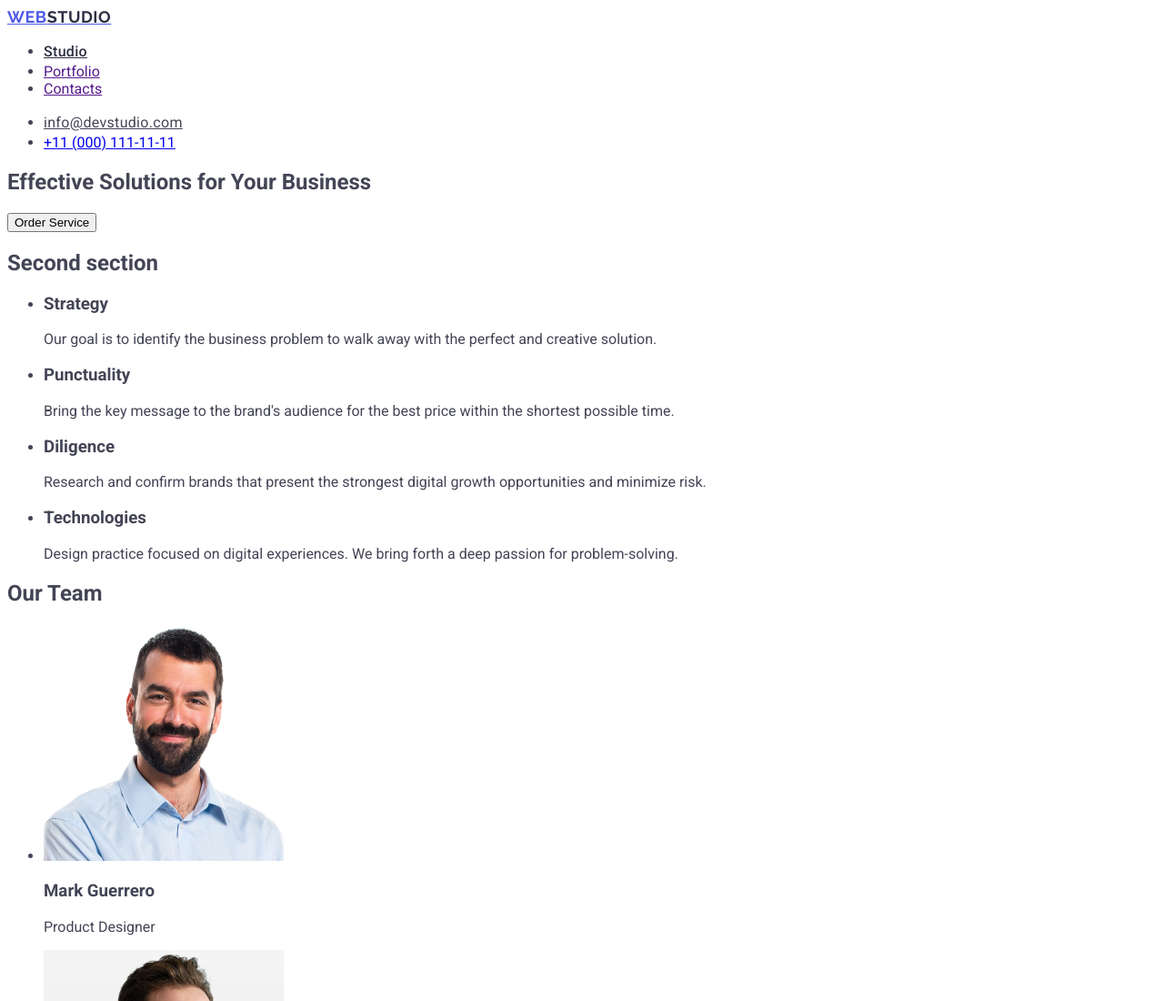
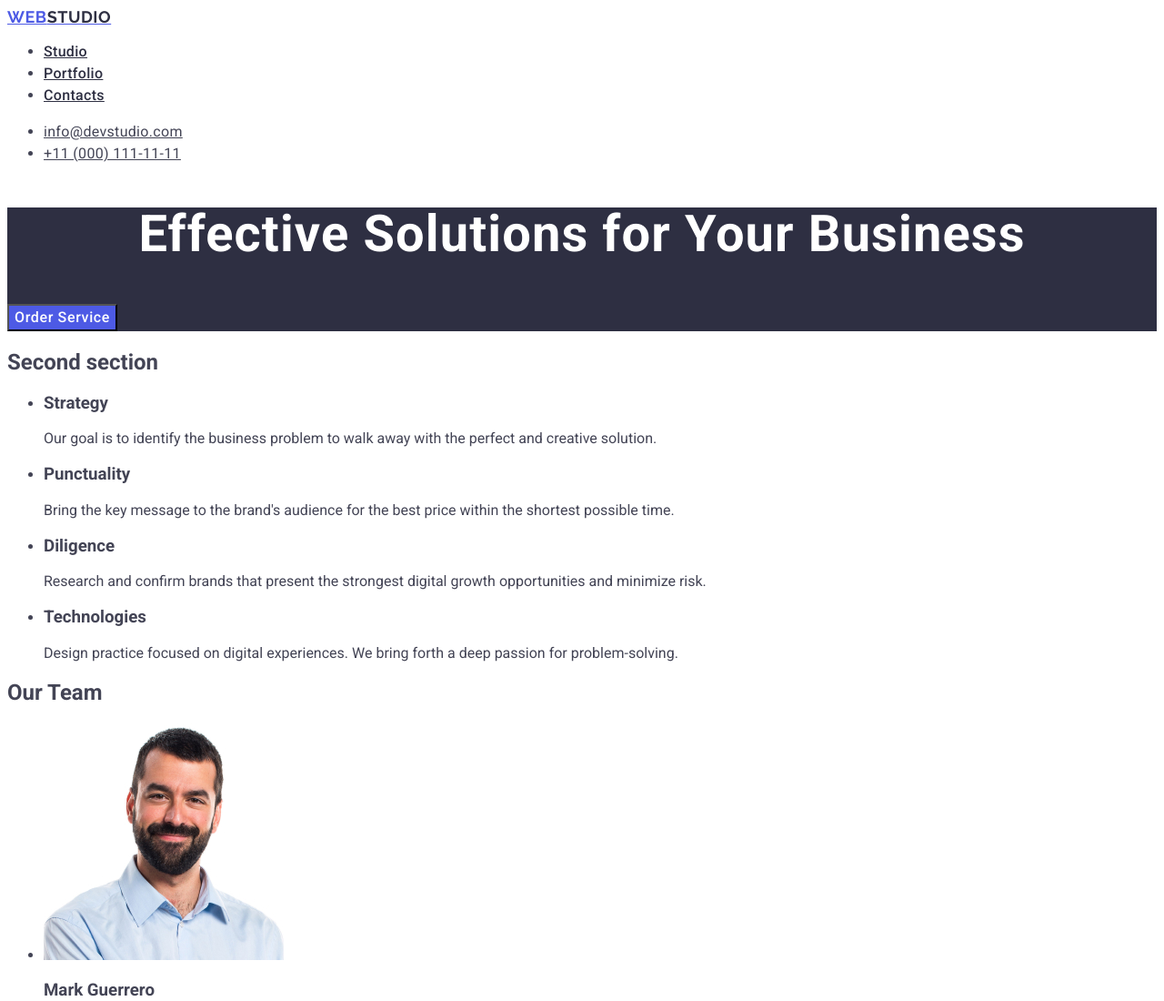
Before and after one commit to MarcoPolo236/goit-markup-hw-02, a plain HTML site: page index.html in a window 1280 px wide. Shown: the top 1100 px of the page at 91% size. Drawn offline with Linux system fonts and the light colour scheme.

Commit message:
1st section added css

```diff
--- a/css/styles.css
+++ b/css/styles.css
@@ -19,15 +19,15 @@ body {
     color:#2e2f42;
 }
 
-.studio-link {
+.nav-links {
     font-weight: 500;
     line-height: 1.5;
     letter-spacing: 0.02em;
     color:#2e2f42;
 }
-.studio-link:hover,
-.studio-link:focus {
-    color:#404bbf
+.nav-links:hover,
+.nav-links:focus {
+    color:#404bbf;
 }
 
 
@@ -35,12 +35,41 @@ body {
     font-style: normal;
 }
 
-.email-link {
+.adress-links {
     line-height: 1.5;
     letter-spacing: 0.02em;
     color: #434455;
 }
-.email-link:hover,
-.email-link:focus {
+.adress-links:hover,
+.adress-links:focus {
     color: #404bbf;
 }
+
+
+.first-section {
+    background-color: #2e2f42;
+}
+
+.h1-title {
+    font-size: 56px;
+    line-height: 1.07;
+    text-align: center;
+    letter-spacing: 0.02em;
+    color: #ffffff;
+}
+
+.order-service {
+    background-color: #4D5AE5;
+    font-family: "Roboto", sans-serif;
+    font-weight: 500;
+    font-size: 16px;
+    line-height: 1.5;
+    letter-spacing: 0.04em;
+    color: #ffffff;
+    cursor: pointer;
+}
+
+.order-service:hover,
+.order-service:active {
+    background-color: #404BBF;
+}
--- a/index.html
+++ b/index.html
@@ -25,26 +25,30 @@
           >Web<span class="studio-logo">Studio</span></a
         >
         <ul>
-          <li><a class="studio-link" href="./index.html">Studio</a></li>
-          <li><a href="">Portfolio</a></li>
-          <li><a href="">Contacts</a></li>
+          <li><a class="nav-links" href="./index.html">Studio</a></li>
+          <li><a class="nav-links" href="">Portfolio</a></li>
+          <li><a class="nav-links" href="">Contacts</a></li>
         </ul>
       </nav>
       <address class="adress-section">
         <ul>
           <li>
-            <a class="email-link" href="mailto:info@devstudio.com"
+            <a class="adress-links" href="mailto:info@devstudio.com"
               >info@devstudio.com</a
             >
           </li>
-          <li><a href="tel:+110001111111">+11 (000) 111-11-11</a></li>
+          <li>
+            <a class="adress-links" href="tel:+110001111111"
+              >+11 (000) 111-11-11</a
+            >
+          </li>
         </ul>
       </address>
     </header>
     <main>
-      <section>
-        <h1>Effective Solutions for Your Business</h1>
-        <button type="button">Order Service</button>
+      <section class="first-section">
+        <h1 class="h1-title">Effective Solutions for Your Business</h1>
+        <button class="order-service" type="button">Order Service</button>
       </section>
       <section>
         <h2>Second section</h2>
```
